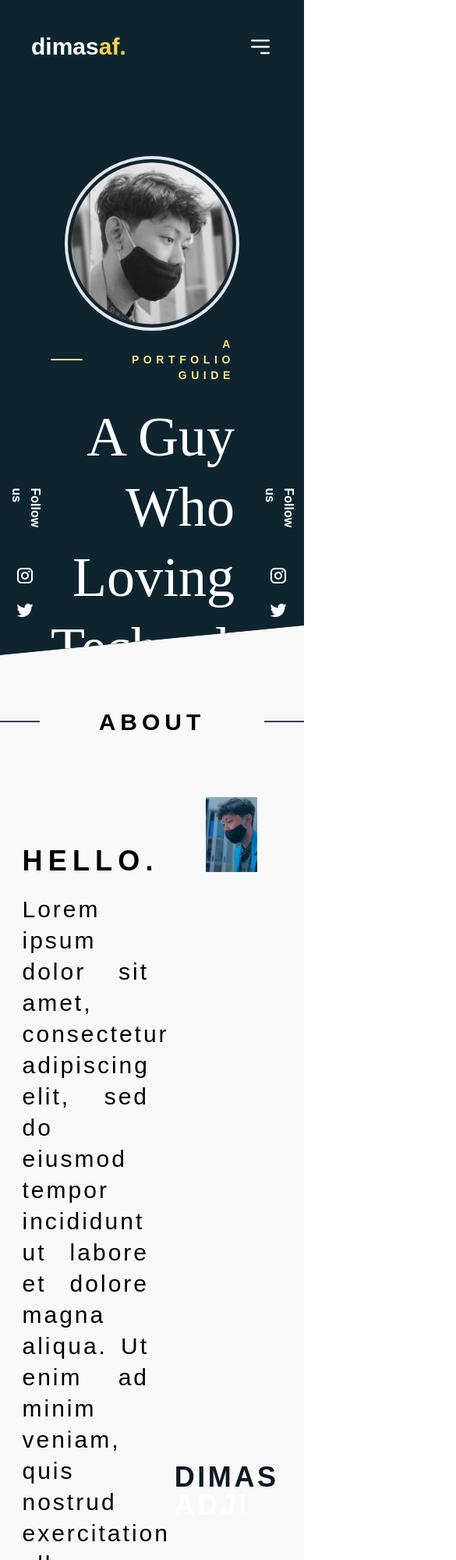
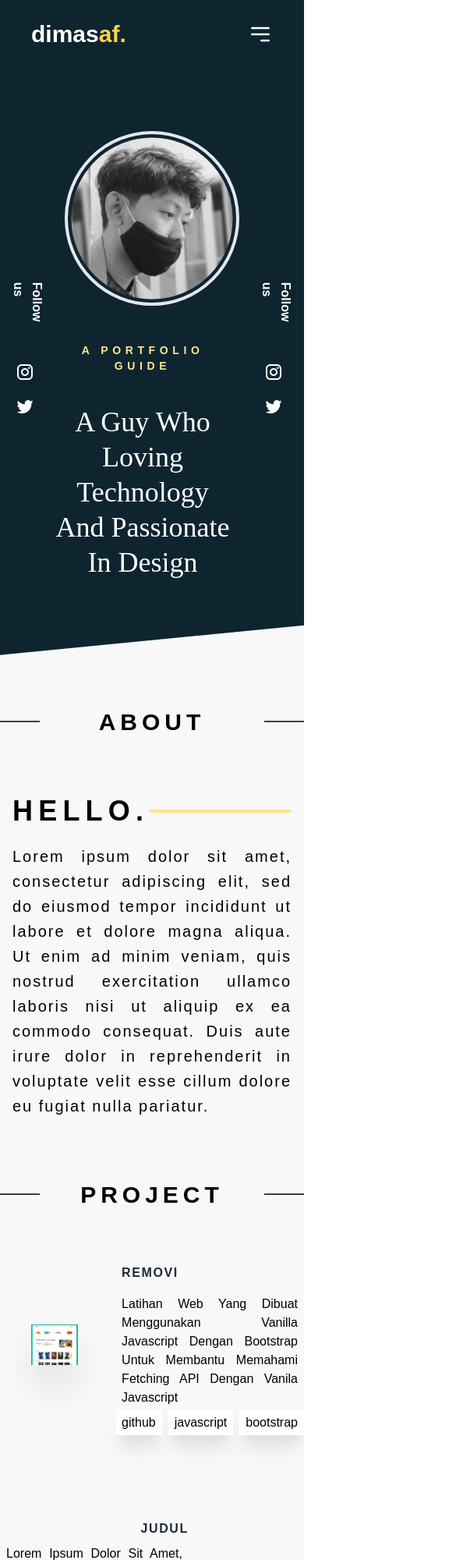
Before and after one commit to dimasaf/portfolio, a Gatsby site: page / in a window 390 px wide. Shown: the top 2000 px of the page at 78% size, 585 px wide, since content can reach past the window. Built offline with nearby package versions, Linux system fonts and the light colour scheme; Gatsby itself is replaced by a stand-in of ours.

Commit message:
fix responsive adding more project

```diff
--- a/src/components/about.js
+++ b/src/components/about.js
@@ -13,15 +13,16 @@ const About = () => {
           </div>
         </div>
       </div>
-      <div className="flex justify-around">
-        <div className="w-5/12">
-          <div className="flex items-center mt-20">
+
+      <div className="sm:flex justify-around items-center">
+        <div className="p-4 sm:w-6/12">
+          <div className="flex items-center ">
             <div className="uppercase text-4xl tracking-wide font-bold">
               Hello.
             </div>
             <div className="w-8/12 h-1 bg-yellow-200 ml-auto rounded-xl" />
           </div>
-          <div className="tracking-normal text-3xl text-justify mt-6">
+          <div className="tracking-normal text-xl lg:text-3xl text-justify mt-6">
             Lorem ipsum dolor sit amet, consectetur adipiscing elit, sed do
             eiusmod tempor incididunt ut labore et dolore magna aliqua. Ut enim
             ad minim veniam, quis nostrud exercitation ullamco laboris nisi ut
@@ -30,9 +31,9 @@ const About = () => {
             pariatur.
           </div>
         </div>
-        <div className="w-1/4 p-4 mr-4 relative">
+        <div className="w-1/4 p-4 mr-4 relative hidden md:block flex-shrink-0">
           <img src={require("../images/About.png")} className="" />
-          <div className=" absolute top-2/4 -left-1/4 uppercase text-gray-900 text-4xl font-bold tracking-normal">
+          <div className=" absolute top-2/4 -left-1/4 uppercase text-gray-900 text-4xl font-bold tracking-normal hidden lg:block">
             dimas<span className="text-white"> adji</span>
           </div>
         </div>
--- a/src/components/header.js
+++ b/src/components/header.js
@@ -5,8 +5,8 @@ const Header = () => {
 
   return (
     // <div className="flex-col md:flex justify-between items-center bg-primary text-white h-24">
-    <div className="text-white md:flex md:justify-between items-center text-right">
-      <div className="flex items-center justify-between p-10">
+    <div className="text-white sm:flex sm:justify-between items-center text-right">
+      <div className="flex items-center justify-between px-10 py-6">
         <div className="text-3xl md:text-4xl font-semibold lg:pl-10">
           <a href="#home">
             dimas<span className="text-yellow-300">af.</span>
--- a/src/components/project.js
+++ b/src/components/project.js
@@ -14,55 +14,119 @@ const Project = () => {
         </div>
       </div>
 
-      <div className="flex pl-40 pb-28">
+      <div className="flex pl-10 md:pl-40 pb-28">
         <div className="flex items-center">
           <div className="relative shadow-2xl">
-            <div className="absolute -top-20 -left-20 text-10xl text-gray-500 opacity-50 font-semibold">
+            <div className="absolute -top-20 -left-20 text-10xl text-gray-500 opacity-50 font-semibold hidden lg:block">
               01
             </div>
-            <div className="absolute top-20 -right-40 uppercase tracking-wide font-semibold text-yellow-300">
+            <div className="absolute top-20 -right-40 uppercase tracking-wide font-semibold text-yellow-300 hidden xl:block">
               <div className="bg-yellow-300 tracking-wide w-20 h-0.5 inline-block mb-1 mr-8"></div>
               web app
             </div>
-            <div className="w-96 h-96 bg-green-400"></div>
+            <img src={require("../images/Project_1.png")}></img>
           </div>
 
           <div className="ml-12">
-            <div className="uppercase text-4xl font-semibold tracking-normal text-gray-800 ">
-              judul
+            <div className="uppercase md:text-4xl font-semibold tracking-normal text-gray-800 p-2">
+              reMovi
             </div>
-            <div className="capitalize w-2/4">
-              Lorem ipsum dolor sit amet, consectetur adipiscing elit, sed do
-              eiusmod tempor incididunt ut labore et dolore magna aliqua. Ut
-              enim ad minim veniam,
+            <div className="capitalize text-justify md:text-left lg:w-7/12 p-2">
+              Latihan Web yang dibuat menggunakan vanilla javascript dengan
+              bootstrap untuk membantu memahami fetching API dengan vanila
+              javascript
             </div>
-            <a href="#">read more</a>
+            <a
+              href="#"
+              className="p-2  shadow-xl bg-white hover:shadow-sm mr-2"
+            >
+              github
+            </a>
+            <a
+              href="#"
+              className="p-2  shadow-xl bg-white hover:shadow-sm mr-2"
+            >
+              javascript
+            </a>
+            <a href="#" className="p-2  shadow-xl bg-white hover:shadow-sm">
+              bootstrap
+            </a>
           </div>
         </div>
       </div>
 
-      <div className="flex flex-row-reverse justify-end items-center pr-40 pb-28 w-full">
+      {/* project 2 */}
+      <div className="flex flex-row-reverse justify-end items-center pr-10 md:pr-40 pb-28 w-full">
         <div className=" relative shadow-2xl">
-          <div className="absolute -top-20 left-60 text-10xl text-gray-500 opacity-50 font-semibold">
+          <div className="absolute -top-20 left-72 text-10xl text-gray-500 opacity-50 font-semibold hidden lg:block">
             02
           </div>
-          <div className=" absolute top-20 right-72 uppercase tracking-wide font-semibold text-yellow-300 w-60">
+          <div className=" absolute top-20 right-96 uppercase tracking-wide font-semibold text-yellow-300 w-60 hidden xl:block">
             web app
             <div className="bg-yellow-300 tracking-wide w-20 h-0.5 mb-1 ml-8 inline-block" />
           </div>
-          <div className="w-96 h-96 bg-green-400"></div>
+          <img src={require("../images/Project_2.png")}></img>
         </div>
 
         <div className="text-right mr-12">
-          <div className="uppercase text-4xl font-semibold tracking-normal text-gray-800 ">
+          <div className="uppercase md:text-4xl font-semibold tracking-normal text-gray-800 ">
             judul
           </div>
-          <div className="capitalize w-2/4 ml-auto">
+          <div className="capitalize text-justify md:text-right lg:w-7/12 ml-auto p-2">
             Lorem ipsum dolor sit amet, consectetur adipiscing elit, sed do
             eiusmod tempor incididunt ut labore et dolore magna aliqua. Ut enim
             ad minim veniam,
           </div>
-          <a href="#">read more</a>
+          <a href="#" className="p-2  shadow-xl bg-white hover:shadow-sm mr-2">
+            github
+          </a>
+          <a href="#" className="p-2  shadow-xl bg-white hover:shadow-sm mr-2">
+            javascript
+          </a>
+          <a href="#" className="p-2  shadow-xl bg-white hover:shadow-sm">
+            bootstrap
+          </a>
+        </div>
+      </div>
+
+      <div className="flex pl-10 md:pl-40 pb-28">
+        <div className="flex items-center">
+          <div className="relative shadow-2xl">
+            <div className="absolute -top-20 -left-20 text-10xl text-gray-500 opacity-50 font-semibold hidden lg:block">
+              03
+            </div>
+            <div className="absolute top-20 -right-40 uppercase tracking-wide font-semibold text-yellow-300 hidden xl:block">
+              <div className="bg-yellow-300 tracking-wide w-20 h-0.5 inline-block mb-1 mr-8"></div>
+              web app
+            </div>
+            <img src={require("../images/Project_3.png")}></img>
+          </div>
+
+          <div className="ml-12">
+            <div className="uppercase md:text-4xl font-semibold tracking-normal text-gray-800 p-2">
+              reMovi
+            </div>
+            <div className="capitalize text-justify md:text-left lg:w-7/12 p-2">
+              Latihan Web yang dibuat menggunakan vanilla javascript dengan
+              bootstrap untuk membantu memahami fetching API dengan vanila
+              javascript
+            </div>
+            <a
+              href="#"
+              className="p-2  shadow-xl bg-white hover:shadow-sm mr-2"
+            >
+              github
+            </a>
+            <a
+              href="#"
+              className="p-2  shadow-xl bg-white hover:shadow-sm mr-2"
+            >
+              javascript
+            </a>
+            <a href="#" className="p-2  shadow-xl bg-white hover:shadow-sm">
+              bootstrap
+            </a>
+          </div>
         </div>
       </div>
     </div>
--- a/src/components/section.js
+++ b/src/components/section.js
@@ -30,13 +30,16 @@ const Section = () => {
         </div>
         {/* Title */}
         <div className=" mr-6">
-          <div className="flex  flex-row-reverse items-center ">
-            <div className="uppercase text-yellow-200 text-sm text-right tracking-widest font-semibold">
+          <div
+            className="flex flex-row-reverse justify-center md:justify-start mt-10 md:mt-0
+          items-center "
+          >
+            <div className="uppercase text-yellow-200 text-sm md:text-right tracking-widest font-semibold">
               a portfolio guide
             </div>
-            <div className="w-16 h-0.5 rounded-xl bg-yellow-200 mr-10"></div>
+            <div className="hidden md:block w-16 h-0.5 rounded-xl bg-yellow-200 mr-10"></div>
           </div>
-          <div className="capitalize font-serif leading-tight text-6xl text-white text-right mt-6">
+          <div className="capitalize font-serif leading-tight text-4xl sm:text-4xl md:text-5xl mt-10 lg:text-6xl  text-white text-center md:text-right mt-10">
             a guy who loving technology and passionate in design
           </div>
         </div>
```
Also changed, not shown: src/images/Project_1.png (added), src/images/Project_2.png (added), src/images/Project_3.png (added).
